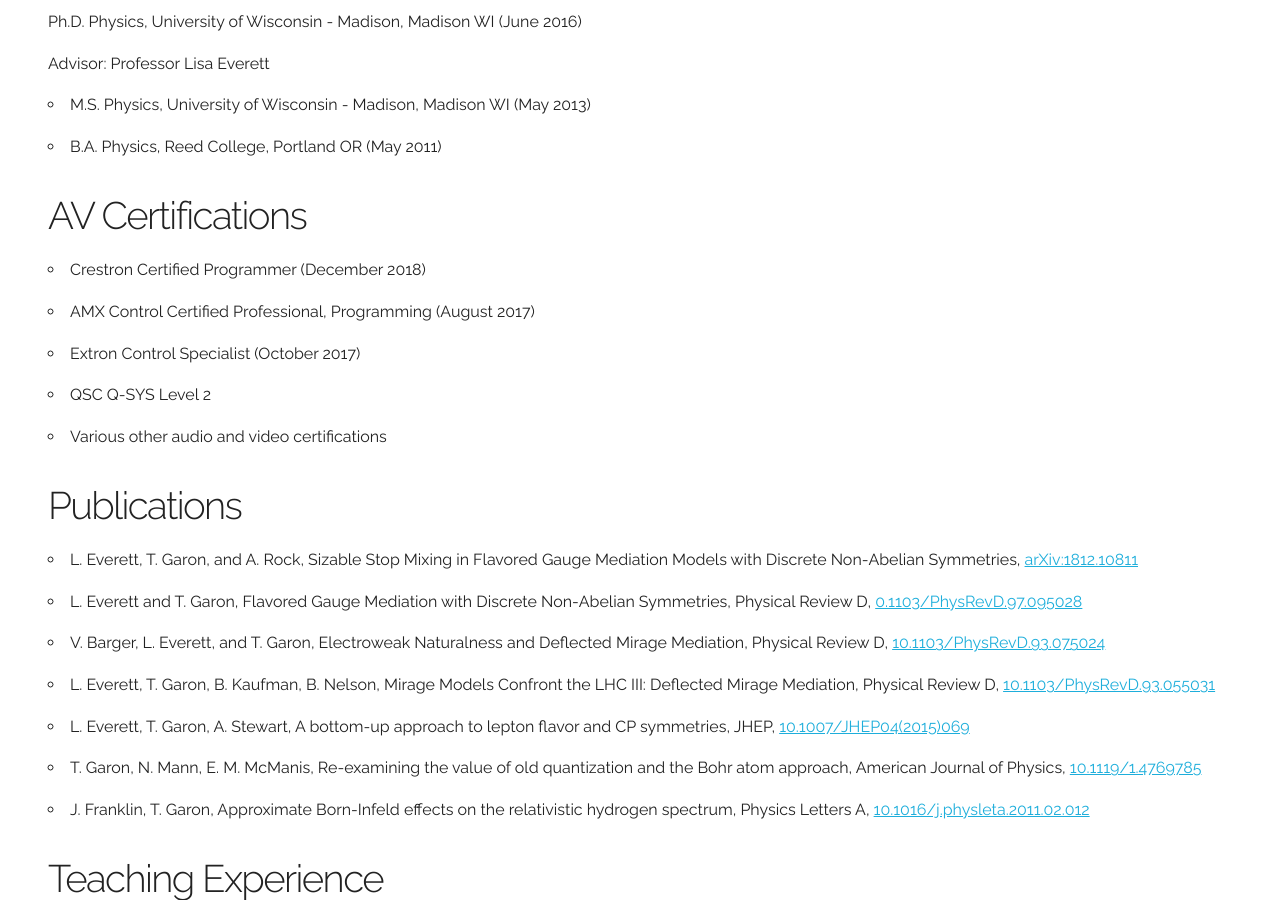
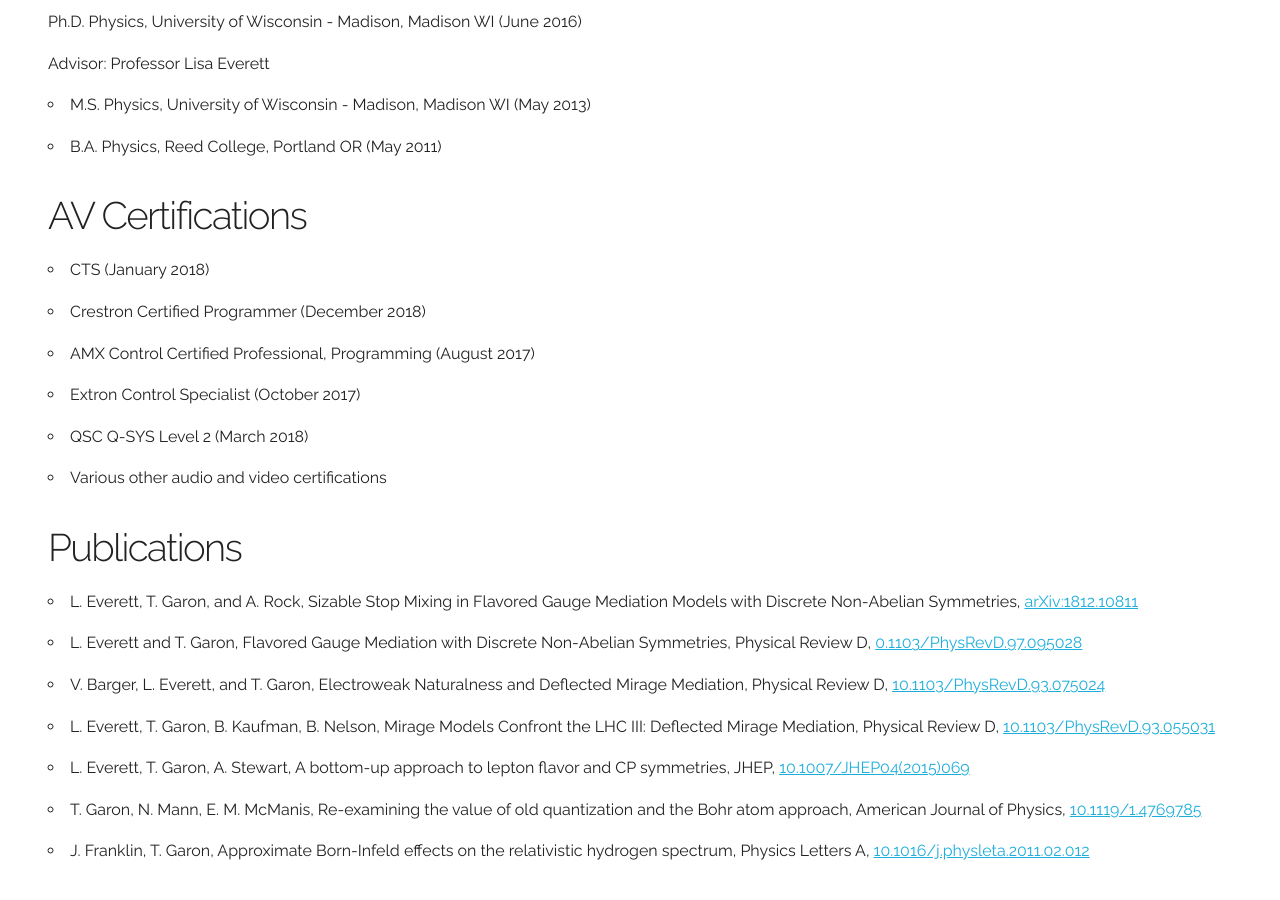
Before and after one commit to toddgaron/toddgaron.github.io, a Jekyll site: the page built from _pages/CV.md, in a window 1280 px wide and 900 px high, scrolled down 360 px. Built offline with Jekyll 4.4.1, drawn with Linux system fonts in a browser that asks for light colours.

Commit message:
added CTS

```diff
--- a/_pages/CV.md
+++ b/_pages/CV.md
@@ -14,10 +14,11 @@ permalink: "/CV"
   - B.A. Physics, Reed College, Portland OR (May 2011)
 
 ### AV Certifications
+  - CTS (January 2018)
   - Crestron Certified Programmer (December 2018)
   - AMX Control Certified Professional, Programming (August 2017)
   - Extron Control Specialist (October 2017)
-  - QSC Q-SYS Level 2
+  - QSC Q-SYS Level 2 (March 2018)
   - Various other audio and video certifications
 
 ### Publications
```
